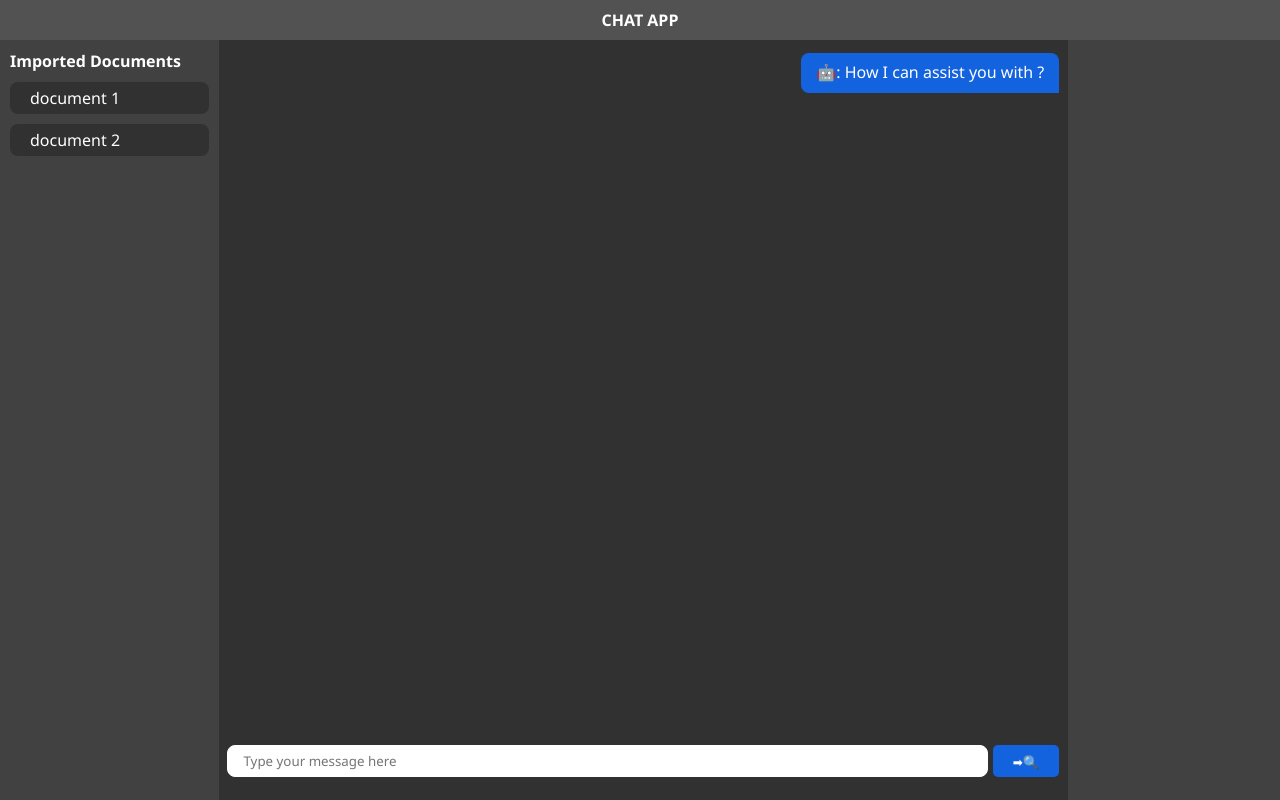
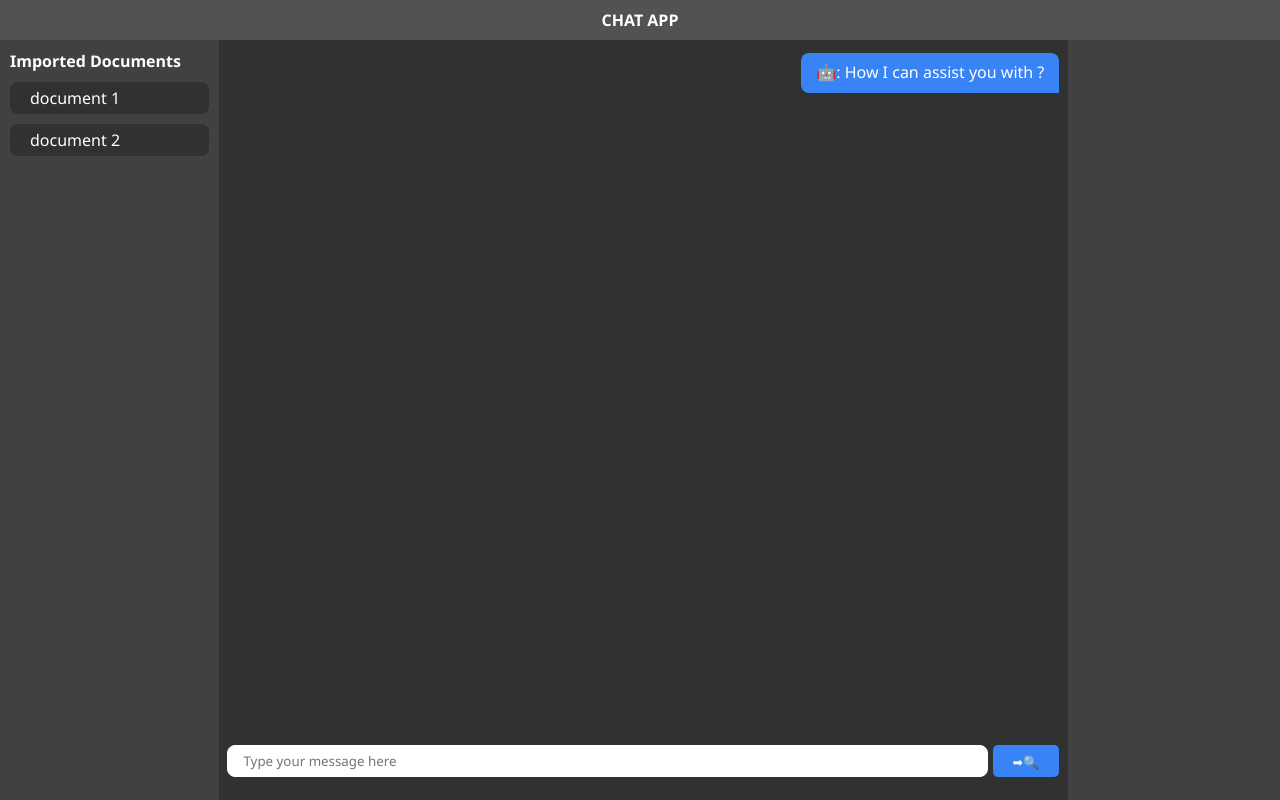
Before and after one commit to im-saikumar/Chat-App-UI, a React (Create React App) app: page / in a window 1280 px wide. Built offline with nearby package versions, Linux system fonts and the light colour scheme.

Commit message:
css changes

```diff
--- a/src/App.css
+++ b/src/App.css
@@ -53,7 +53,10 @@
 }
 
 .bg-highlight {
-  background-color: #1363DF;
+  background-color: rgb(56, 131, 245);
+}
+.bg-highlight2 {
+  background-color: #6B99C3;
 }
 
 /* .bg-sidebar-window {
--- a/src/components/ChatComponent.jsx
+++ b/src/components/ChatComponent.jsx
@@ -51,12 +51,12 @@ const ChatComponent = () => {
         }}
       >
         <div
-          className={`font-white ${!bot ? "bg-highlight font-white" : "bg-highlight font-white"}`}
+          className={`font-white ${!bot ? "bg-highlight2 font-white" : "bg-highlight font-white"}`}
           style={{
             // flex:1,
             minHeight: "5vh",
             minWidth: "10vh",
-            maxWidth: "80vh",
+            maxWidth: "100%",
             padding: "8px 15px",
             borderRadius: !bot ? "8px 8px 8px 0" : "8px 8px 0 8px",
             margin: "5px 0",
```
